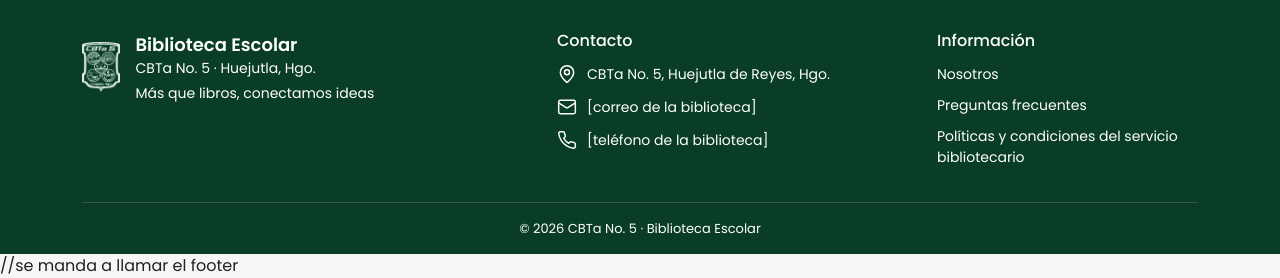
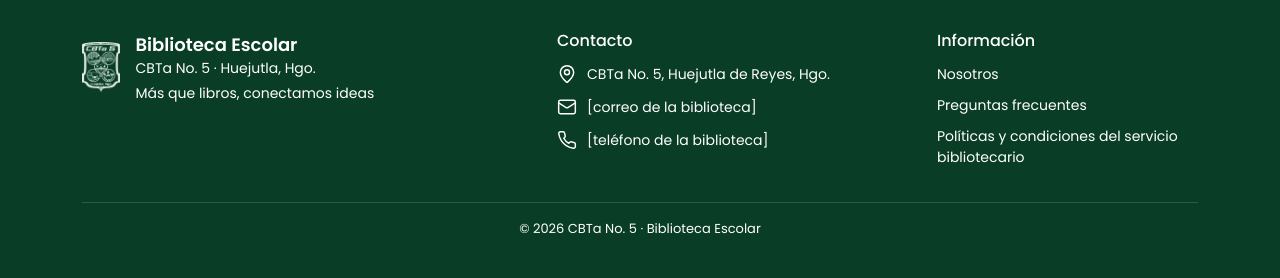
Before and after one commit to rodriv-gif/CBTaNo5Wweb, a PHP site: page /login.php in a window 1280 px wide. Shown: the part 668-946 px from the top of the page. After the commit the page ends 902 px from the top, so only its background shows below. Run offline with PHP 8.4, Linux system fonts and the light colour scheme; data that the repository does not hold is empty.

Commit message:
quite un comentario

```diff
--- a/login.php
+++ b/login.php
@@ -177,7 +177,7 @@ $texto_info = "Entra con tu matrícula o clave para consultar el catálogo, rese
             </div>
         </main>
 
-        <?php include "includes/footer.php"; ?> //se manda a llamar el footer
+        <?php include "includes/footer.php"; ?>
         <script src="./js/ver_password.js"></script>
     </body>
 </html>
```
